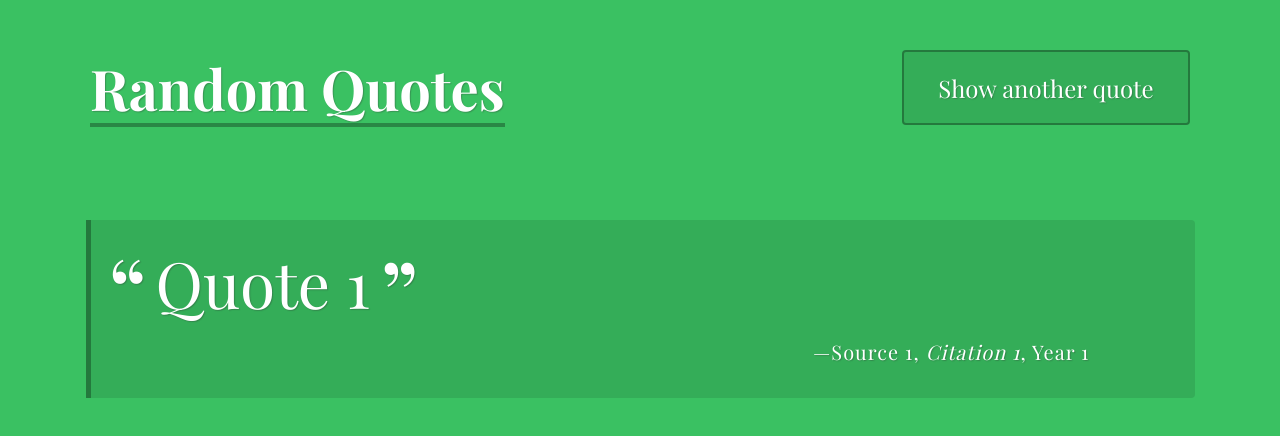
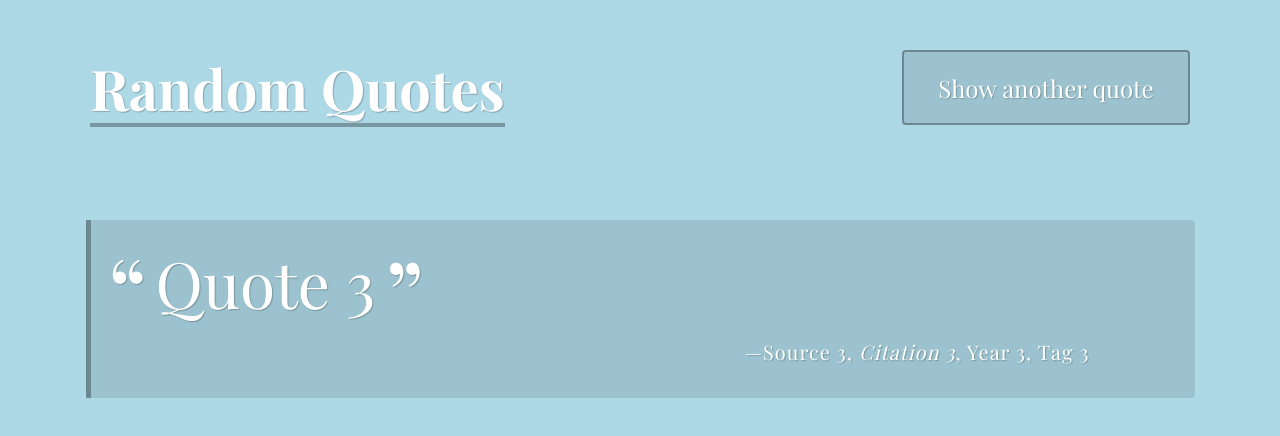
Before and after one commit to DanB-Web/FSJSTechdegreeProject1, a plain HTML site: page index.html in a window 1280 px wide. Both pictures are taken after a click on the button "Show another quote". Drawn offline with nearby package versions, Linux system fonts and the light colour scheme; a web font is replaced by a local one.

Commit message:
Random Colour Function
Wrote and tested random color function

```diff
--- a/css/styles.css
+++ b/css/styles.css
@@ -6,7 +6,7 @@
  @import url('https://fonts.googleapis.com/css?family=Playfair+Display:400,400i,700,700i&display=swap');
 
 body {
-  background-color: rgb(58, 193, 98);
+  background-color: lightgreen;
   color: white;
   font-family: 'Playfair Display', serif;
   padding: 5px;
@@ -123,6 +123,11 @@ h1 {
   font-style: normal;
 }
 
+.tag:before {
+  content: ", ";
+  font-style: normal;
+}
+
 @media (min-width: 768px) {
   body {
     padding: 25px;
--- a/index.html
+++ b/index.html
@@ -9,21 +9,28 @@
   </head>
 
     <body>
+
         <header>
+
           <h1>Random Quotes</h1>
           <button id="load-quote" class="load-quote">Show another quote</button>
+
         </header>
 
         <div class="container">
+
             <div id="quote-box" class="quote-box">
 
-      <script src = "js/script.js"> document.write(printQuote);
+            <!-- QUOTES -->
 
           </script>
 
             </div>
+
         </div>
 
         <script src="js/script.js"></script>
+
   </body>
+
 </html>
--- a/js/script.js
+++ b/js/script.js
@@ -13,11 +13,29 @@ project 1 - A Random Quote Generator
 
 var quotes = [					//Initialise arrays of quotes inside objects
 
-{quote:"Quote 1", source:"Source 1", citation:"Citation 1", year:"Year 1"},
-{quote:"Quote 2", source:"Source 2", citation:"Citation 2", year:"Year 2"},
-{quote:"Quote 3", source:"Source 3", citation:"Citation 3", year:"Year 3"},
-{quote:"Quote 4", source:"Source 4", citation:0, year:"Year 4"},
-{quote:"Quote 5", source:"Source 5", citation:0, year:"Year 5"}
+{quote:"Quote 1",
+source:"Source 1", citation:"Citation 1", year:"Year 1", tag:"Tag 1"},
+
+{quote:"Quote 2",
+source:"Source 2", citation:"Citation 2", year:"Year 2", tag:"Tag 2"},
+
+{quote:"Quote 3",
+source:"Source 3", citation:"Citation 3", year:"Year 3", tag:"Tag 3"},
+
+{quote:"Quote 4",
+source:"Source 4", citation:0, year:"Year 4", tag:"Tag 4"},
+
+{quote:"Quote 5",
+source:"Source 5", citation:0, year:"Year 5", tag:"Tag 5"},
+
+{quote:"Quote 6",
+source:"Source 6", citation:0, year:"Year 6", tag:"Tag 6"},
+
+{quote:"Quote 7",
+source:"Source 7", citation:0, year:"Year 7", tag:"Tag 7"},
+
+{quote:"Quote 8",
+source:"Source 8", citation:0, year:"Year 8", tag:"Tag 8"}
 
 ];
 
@@ -32,15 +50,23 @@ function getRandomQuote () {	//Function to return a random object within the arr
 
 }
 
+function randomColor() {		//Function to generate random background color
+
+	var color = ['lightgreen', 'lightpink', 'wheat', 'lemonchiffon', 'lightblue', 'plum', 'lightgrey', 'honeydew'];
+
+	return color[Math.floor(Math.random()*color.length)];
+
+}
+
 /***
  * `printQuote` function
 ***/
 
-function printQuote () {					//Build HTML string from quotes array
+function printQuote () {					//Function to build HTML string from quotes array
 
-	var temp = getRandomQuote();
+	var temp = getRandomQuote();			//Call for a random object from the array
 
-	var html = '<p class = "quote">' + temp.quote + '</p>';
+	var html = '<p class = "quote">' + temp.quote + '</p>'; //Build the HTML string
 
 	html += '<p class= "source">' + temp.source + '';
 
@@ -53,10 +79,14 @@ function printQuote () {					//Build HTML string from quotes array
 		html += '<span class="year">' + temp.year + '</span>';
 	}
 
+	if (temp.tag != 0) {
+		html += '<span class="tag">' + temp.tag + '</span>';
+	}
+
 	html += '</p>';
 
-	document.getElementById("quote-box").innerHTML = html;
-
+	document.getElementById("quote-box").innerHTML = html;	//Send new HTML string to quote-box div
+	document.body.style.background = randomColor();  //Send random background color to body element
 }
 
 /***
```
Lines whose indentation alone changed are shown as unchanged.
